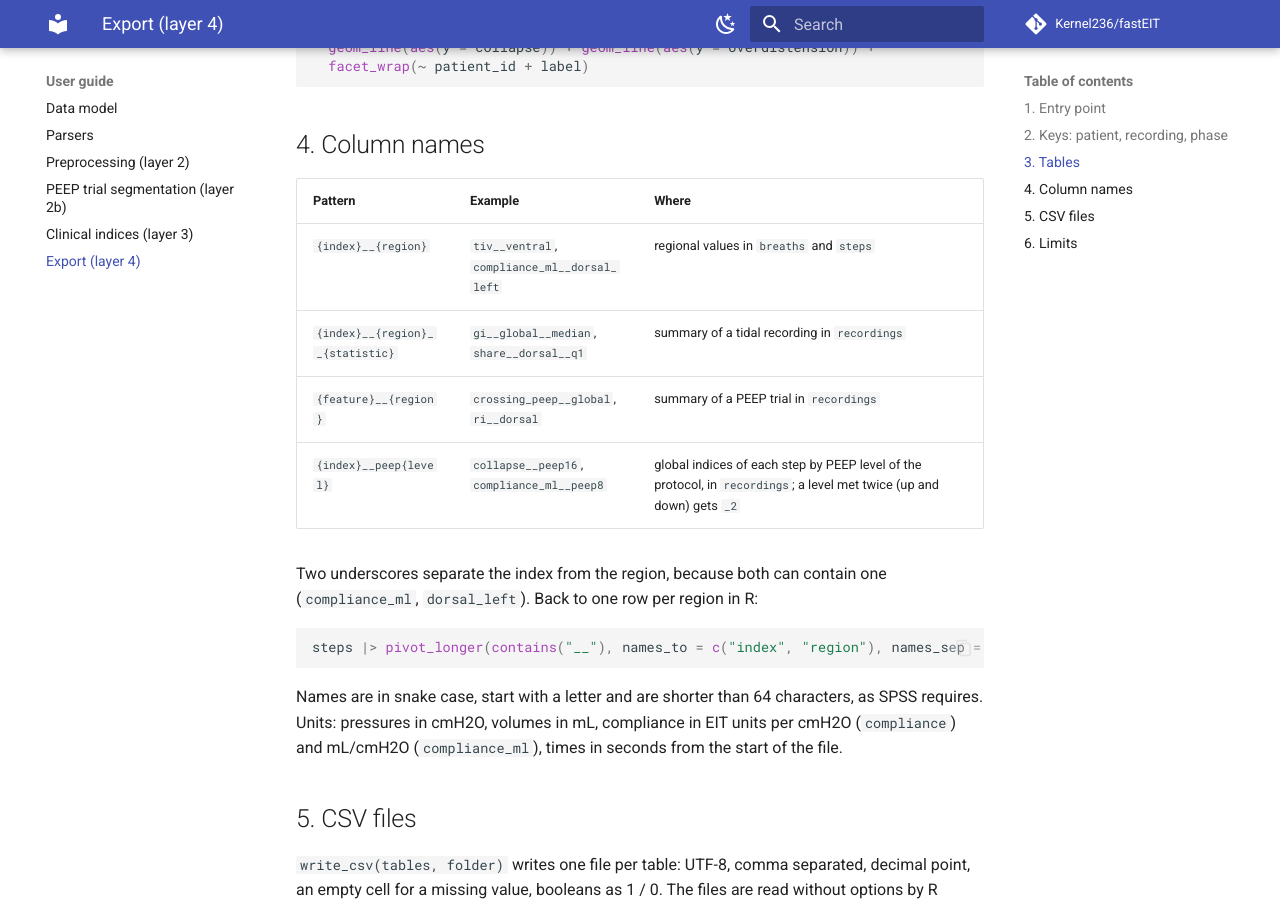
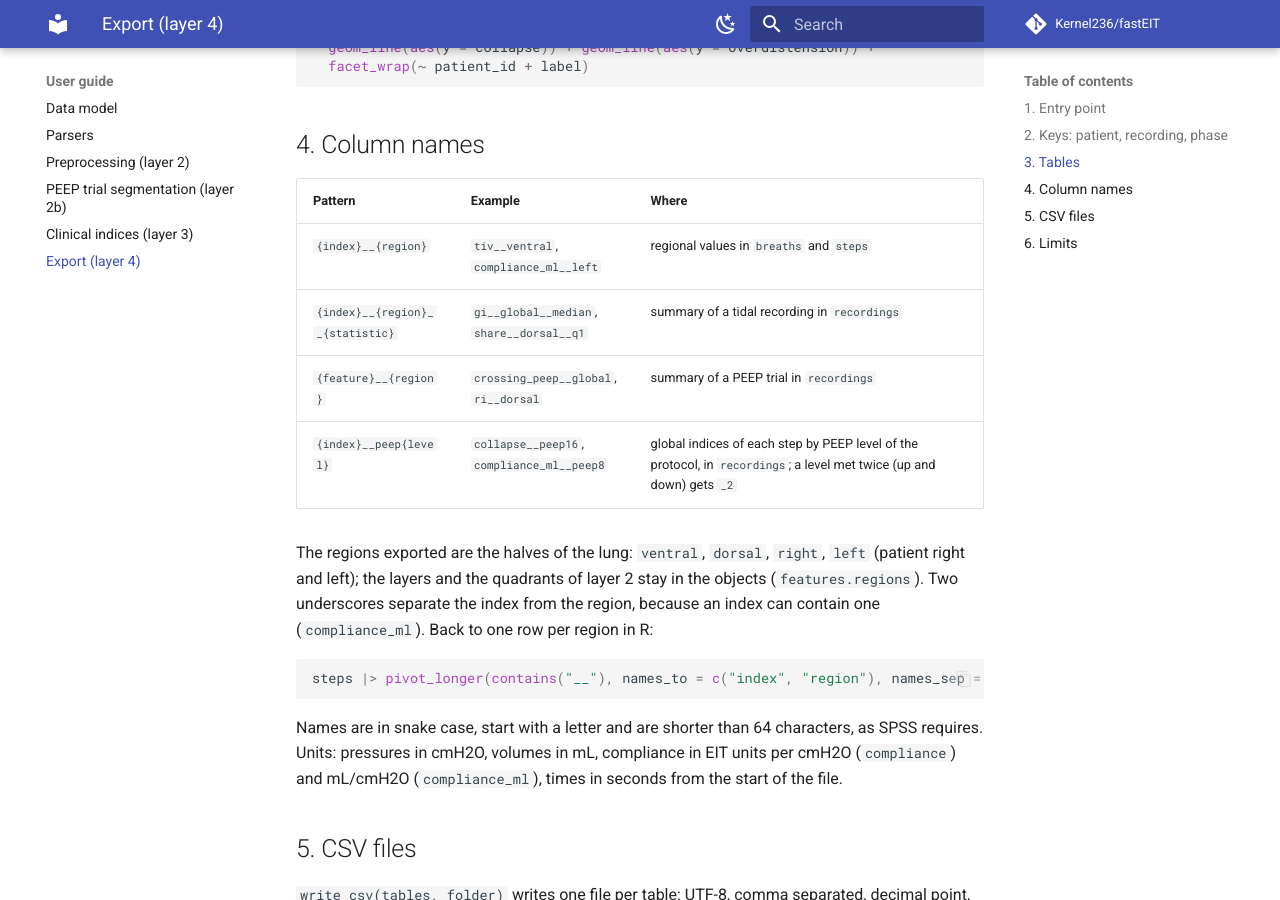
Before and after one commit to Kernel236/fastEIT, an MkDocs documentation site: the page built from docs/export.md, in a window 1280 px wide and 900 px high, scrolled down 2688 px. Built offline with MkDocs 1.6.1 and Material for MkDocs 9.7.7, drawn with Linux system fonts in a browser that asks for light colours; comment, search, counter and statistics services are not loaded; the version menu is left out.

Commit message:
export: regions are the halves of the lung (ventral, dorsal, right, left)

````diff
--- a/docs/export.md
+++ b/docs/export.md
@@ -96,13 +96,15 @@ ggplot(steps, aes(peep_set)) +
 
 | Pattern | Example | Where |
 |---------|---------|-------|
-| `{index}__{region}` | `tiv__ventral`, `compliance_ml__dorsal_left` | regional values in `breaths` and `steps` |
+| `{index}__{region}` | `tiv__ventral`, `compliance_ml__left` | regional values in `breaths` and `steps` |
 | `{index}__{region}__{statistic}` | `gi__global__median`, `share__dorsal__q1` | summary of a tidal recording in `recordings` |
 | `{feature}__{region}` | `crossing_peep__global`, `ri__dorsal` | summary of a PEEP trial in `recordings` |
 | `{index}__peep{level}` | `collapse__peep16`, `compliance_ml__peep8` | global indices of each step by PEEP level of the protocol, in `recordings`; a level met twice (up and down) gets `_2` |
 
-Two underscores separate the index from the region, because both can contain one
-(`compliance_ml`, `dorsal_left`). Back to one row per region in R:
+The regions exported are the halves of the lung: `ventral`, `dorsal`, `right`, `left`
+(patient right and left); the layers and the quadrants of layer 2 stay in the objects
+(`features.regions`). Two underscores separate the index from the region, because an
+index can contain one (`compliance_ml`). Back to one row per region in R:
 
 ```r
 steps |> pivot_longer(contains("__"), names_to = c("index", "region"), names_sep = "__")
````
Also changed, not shown: 2 other files.
